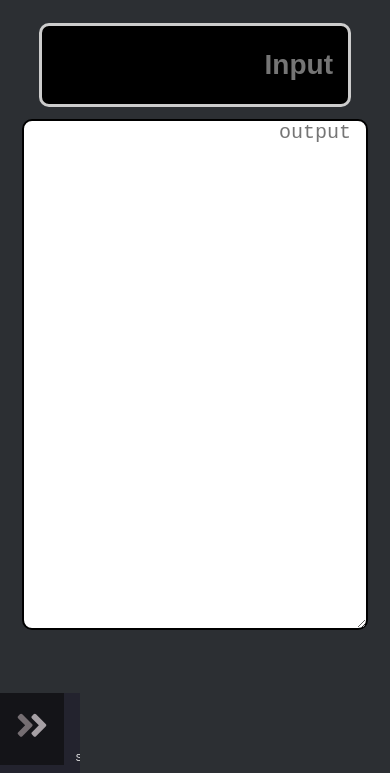
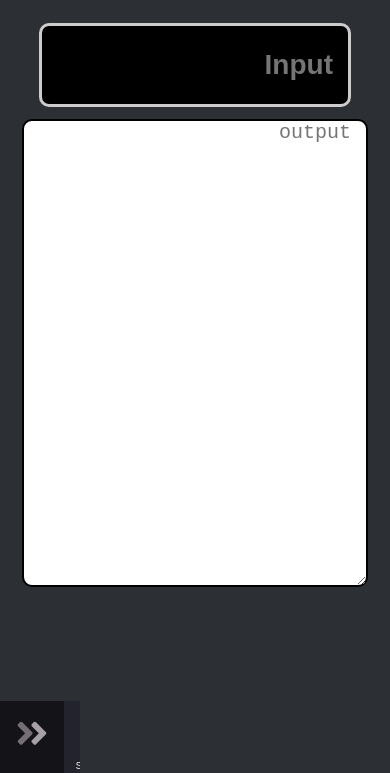
Before and after one commit to MengZe404/Web-Calculator, a plain HTML site: page index.html in a window 390 px wide. Shown: the part 71-844 px from the top of the page. Drawn offline with Linux system fonts and the light colour scheme.

Commit message:
Update index.css

```diff
--- a/index.css
+++ b/index.css
@@ -155,7 +155,9 @@ h1 {
   .navbar {
     bottom: 0;
     width: 80px;
-    height: 5rem;
+    height: 4.5rem;
+    margin: 0;
+    padding: 0;
   }
 
   .navbar:hover{
@@ -164,6 +166,8 @@ h1 {
 
   .navbar-nav {
     flex-direction: row;
+    margin: 0;
+    padding: 0;
     width: 16.5vw;
     height: 5rem;
   }
@@ -302,6 +306,7 @@ transform: rotate(-180deg);
 
     .result {
         width: 80vw;
+        height: 55vh;
         font-size: 20px;
     }
 }
```
